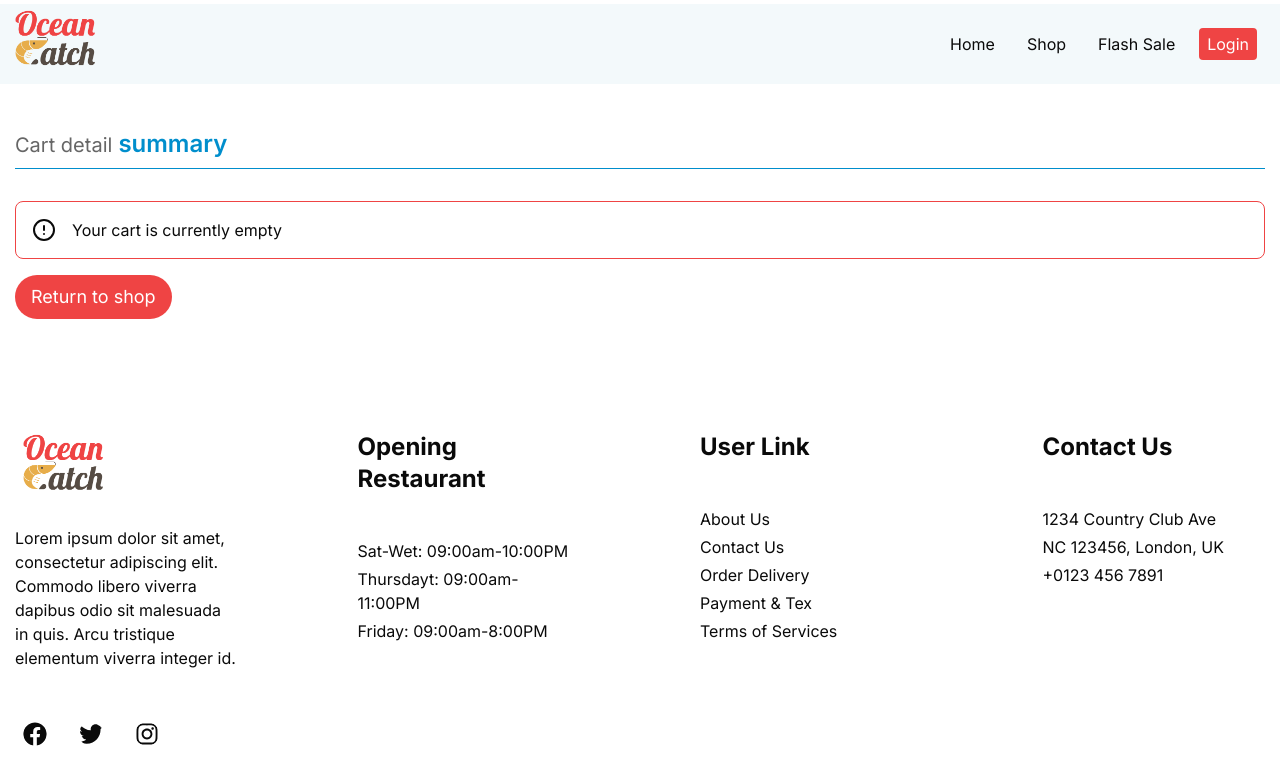
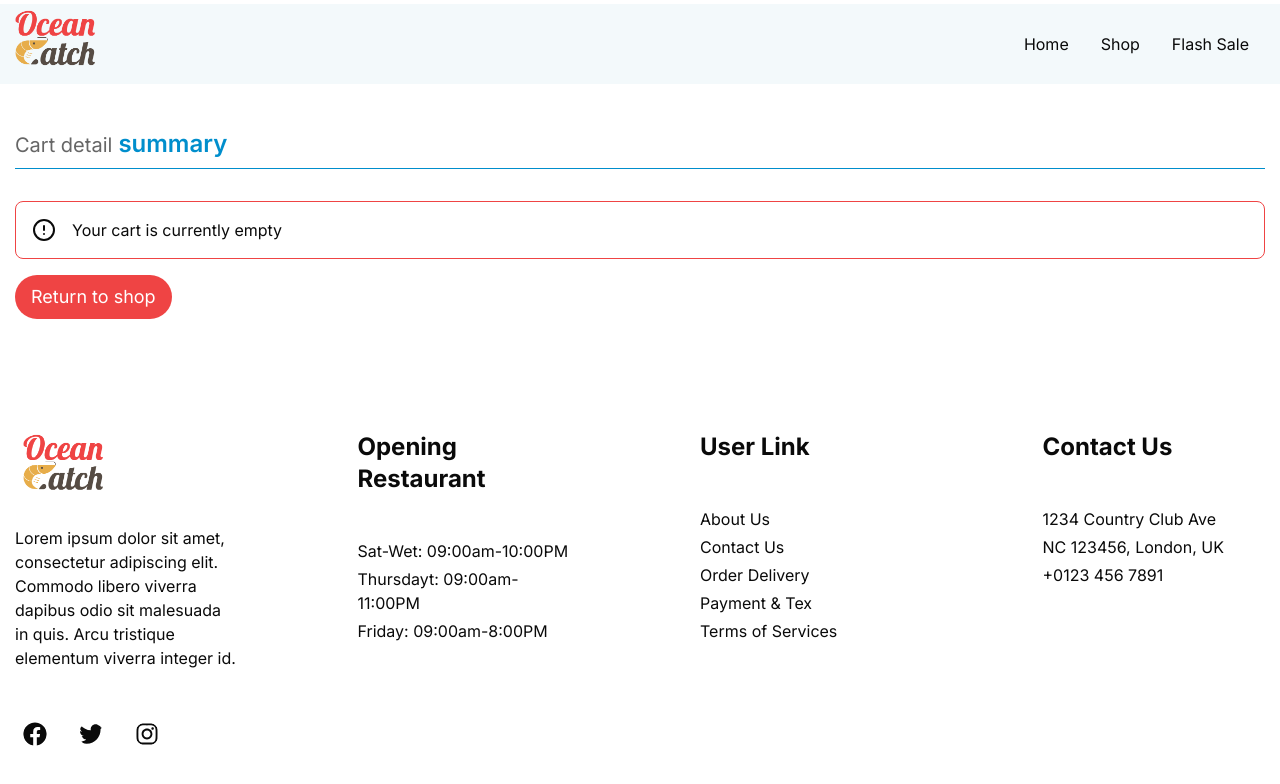
Before and after one commit to mahdimortuza/ocean-catch-client, a Next.js app: page /my-cart in a window 1280 px wide. Shown: the top 784 px of the page. Built offline with nearby package versions, Linux system fonts and the light colour scheme.

Commit message:
link updated

```diff
--- a/src/components/shared/Navbar.tsx
+++ b/src/components/shared/Navbar.tsx
@@ -41,22 +41,6 @@ const Navbar = () => {
           <li className="px-2 py-1 hover:bg-red-500 rounded-sm m-2 cursor-pointer duration-300 hover:text-white">
             <Link href="/flash-sale">Flash Sale</Link>
           </li>
-
-          {userInfo?.role && (
-            <li className="px-2 py-1 bg-red-500 text-white rounded-sm m-2 cursor-pointer duration-300 hover:text-white">
-              <Link href="/dashboard">Dashboard</Link>
-            </li>
-          )}
-
-          {userInfo?.role ? (
-            <li className="px-2 py-1 bg-red-500 text-white rounded-sm m-2 cursor-pointer duration-300 hover:text-white">
-              <span onClick={handleLogout}>Logout</span>
-            </li>
-          ) : (
-            <li className="px-2 py-1 bg-red-500 hover:bg-red-600 rounded-sm m-2 cursor-pointer duration-300 text-white">
-              <Link href="/login">Login</Link>
-            </li>
-          )}
         </ul>
 
         {/* Mobile Navigation Icon */}
```
